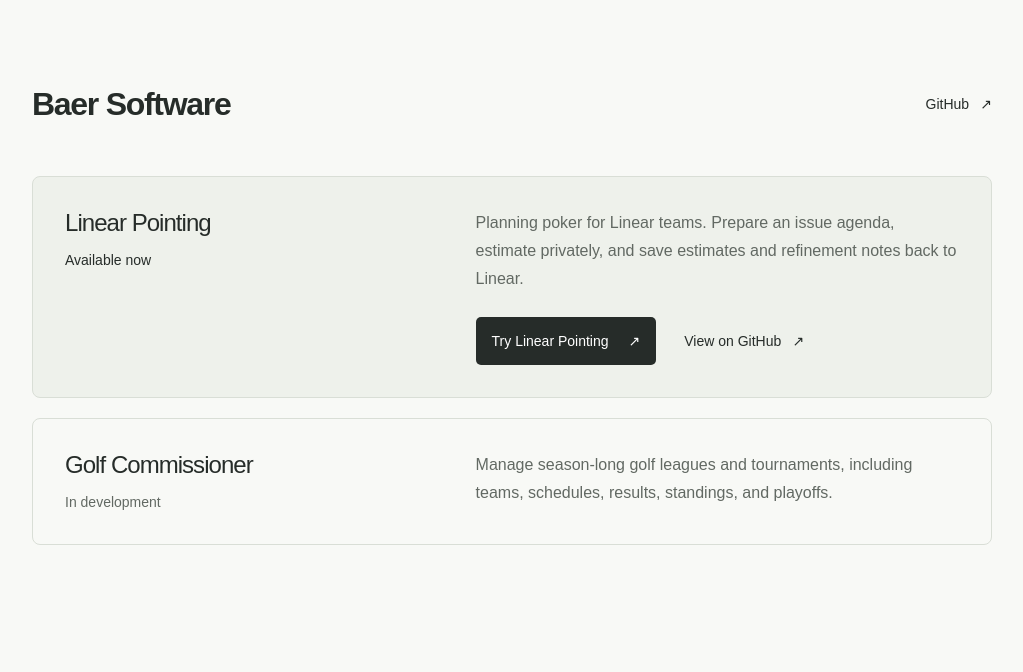
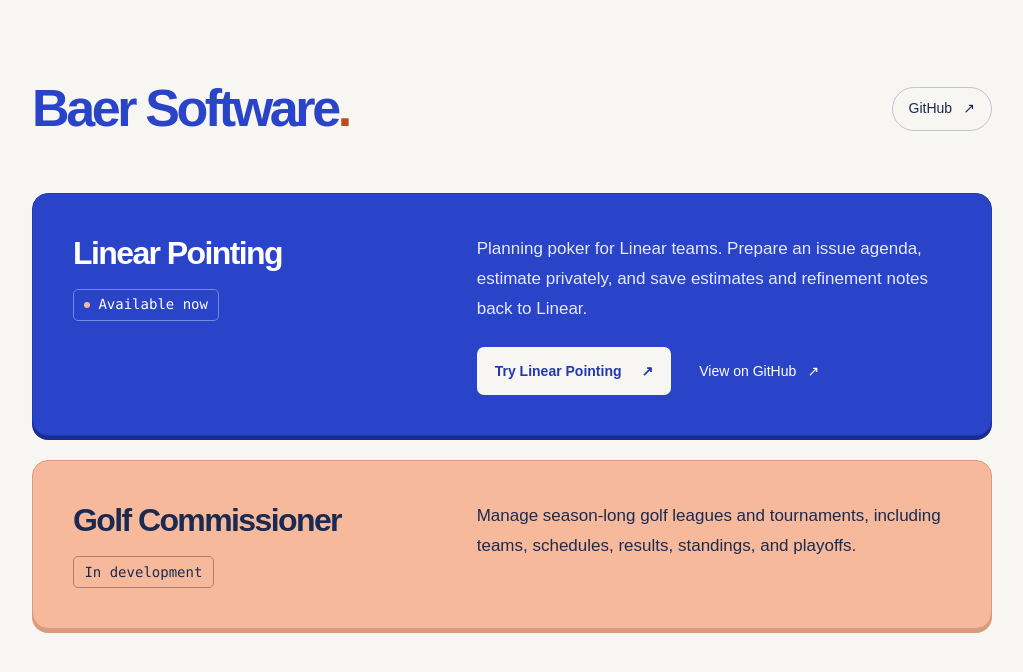
Before and after one commit to jcb79107/baer-software, a Next.js app: page / in a window 1280 px wide. Shown: the top 672 px of the page, without its empty margins (128-1151 px from the left). Built offline with nearby package versions, Linux system fonts and the light colour scheme.

Commit message:
Add cobalt and peach visual identity

```diff
--- a/src/app/globals.css
+++ b/src/app/globals.css
@@ -1,11 +1,10 @@
 @import "tailwindcss";
 
 @theme inline {
-  --color-paper: #f8f9f6;
-  --color-ink: #262c29;
-  --color-muted: #626963;
-  --color-line: #d9ded6;
-  --color-accent: #a0462d;
+  --color-paper: #f7f6f2;
+  --color-ink: #1b2a50;
+  --color-accent: #2943c9;
+  --color-peach: #f6b99c;
   --font-sans: Arial, Helvetica, sans-serif;
 }
 
@@ -22,8 +21,8 @@
 }
 
 ::selection {
-  background: #e2e9dc;
-  color: #262c29;
+  background: #ffdf87;
+  color: #1b2a50;
 }
 
 a {
@@ -48,13 +47,19 @@
   align-items: center;
   justify-content: space-between;
   gap: 1.5rem;
-  padding-bottom: 3rem;
+  padding-bottom: 3.5rem;
 }
 
 .wordmark {
-  font-size: 2rem;
-  font-weight: 600;
-  letter-spacing: -0.04em;
+  font-size: clamp(2.25rem, 4.5vw, 3.25rem);
+  font-weight: 750;
+  letter-spacing: -0.065em;
+  line-height: 1.1;
+  color: var(--color-accent);
+}
+
+.wordmark-dot {
+  color: #bd4b22;
 }
 
 .text-link {
@@ -70,23 +75,77 @@
   text-decoration: underline;
 }
 
+.header-link {
+  padding: 0.5rem 1rem;
+  border: 1px solid #bfc5d4;
+  border-radius: 999px;
+}
+
+.header-link:hover {
+  background: #e9edff;
+  border-color: var(--color-accent);
+}
+
 .product-card {
   min-width: 0;
-  padding: 2rem;
-  border: 1px solid var(--color-line);
-  border-radius: 8px;
+  padding: 2.5rem;
+  border: 1px solid #d89b7f;
+  border-radius: 16px;
+  background: var(--color-peach);
+  box-shadow: 0 4px 0 #d89b7f;
   overflow-wrap: anywhere;
 }
 
 .product-card-available {
-  background: #eef1eb;
+  background: var(--color-accent);
+  border-color: #2037ad;
+  color: #ffffff;
+  box-shadow: 0 4px 0 #172b91;
 }
 
 .product-name {
-  font-size: 1.5rem;
-  font-weight: 500;
-  letter-spacing: -0.04em;
+  font-size: 2rem;
+  font-weight: 600;
+  letter-spacing: -0.05em;
   line-height: 1.2;
+}
+
+.product-status {
+  display: inline-flex;
+  align-items: center;
+  gap: 0.5rem;
+  padding: 0.3rem 0.65rem;
+  border: 1px solid #b47e66;
+  border-radius: 5px;
+  font-family: "SFMono-Regular", Consolas, monospace;
+  font-size: 0.875rem;
+  line-height: 1.5;
+}
+
+.product-card-available .product-status {
+  border-color: #7789e5;
+}
+
+.product-card-available .product-status::before {
+  content: "";
+  flex: 0 0 6px;
+  width: 6px;
+  height: 6px;
+  border-radius: 50%;
+  background: var(--color-peach);
+}
+
+.product-description {
+  font-size: 1.0625rem;
+  line-height: 1.75;
+}
+
+.product-card-available .product-description {
+  color: #e6eaff;
+}
+
+.product-card-available a:focus-visible {
+  outline-color: var(--color-peach);
 }
 
 .button {
@@ -96,16 +155,16 @@
   gap: min(1.25rem, 4vw);
   max-width: 100%;
   min-height: 3rem;
-  padding: 0.75rem 1rem;
-  border-radius: 5px;
-  background: var(--color-ink);
-  color: #fff;
+  padding: 0.75rem 1.125rem;
+  border-radius: 7px;
+  background: var(--color-paper);
+  color: #2138b0;
   font-size: 0.875rem;
-  font-weight: 500;
+  font-weight: 600;
 }
 
 .button:hover {
-  background: #435247;
+  background: var(--color-peach);
 }
 
 .skip-link {
@@ -134,12 +193,12 @@
     padding-bottom: 2rem;
   }
 
-  .wordmark {
-    font-size: 1.75rem;
+  .product-card {
+    padding: min(1.5rem, 6vw);
   }
 
-  .product-card {
-    padding: min(1.5rem, 6vw);
+  .product-name {
+    font-size: 1.75rem;
   }
 }
 
--- a/src/app/layout.tsx
+++ b/src/app/layout.tsx
@@ -24,7 +24,7 @@
 };
 
 export const viewport: Viewport = {
-  themeColor: "#f8f9f6",
+  themeColor: "#f7f6f2",
 };
 
 export default function RootLayout({ children }: { children: React.ReactNode }) {
--- a/src/app/page.tsx
+++ b/src/app/page.tsx
@@ -5,15 +5,15 @@
   return (
     <div className="site-shell">
       <header className="site-header">
-        <div>
-          <h1 className="wordmark">Baer Software</h1>
-        </div>
-        <a className="text-link" href="https://github.com/jcb79107">
+        <h1 className="wordmark">
+          Baer Software<span className="wordmark-dot" aria-hidden="true">.</span>
+        </h1>
+        <a className="text-link header-link" href="https://github.com/jcb79107">
           GitHub <span aria-hidden="true">↗</span>
         </a>
       </header>
 
-      <main id="main" tabIndex={-1} className="grid gap-5">
+      <main id="main" tabIndex={-1} className="grid gap-6">
         {products.map((product) => (
           <ProductCard key={product.id} product={product} />
         ))}
--- a/src/components/product-card.tsx
+++ b/src/components/product-card.tsx
@@ -13,12 +13,12 @@
           <h2 id={`${product.id}-title`} className="product-name">
             {product.name}
           </h2>
-          <p className={`mt-3 text-sm ${available ? "text-ink" : "text-muted"}`}>
+          <p className="product-status mt-4">
             {available ? "Available now" : "In development"}
           </p>
         </div>
         <div>
-          <p className="leading-[1.75] text-muted">{product.description}</p>
+          <p className="product-description">{product.description}</p>
           {product.status === "available" && (
             <div className="mt-6 flex flex-wrap items-center gap-x-7 gap-y-4">
               <a className="button" href={product.url}>
```
Also changed, not shown: src/app/icon.svg.
